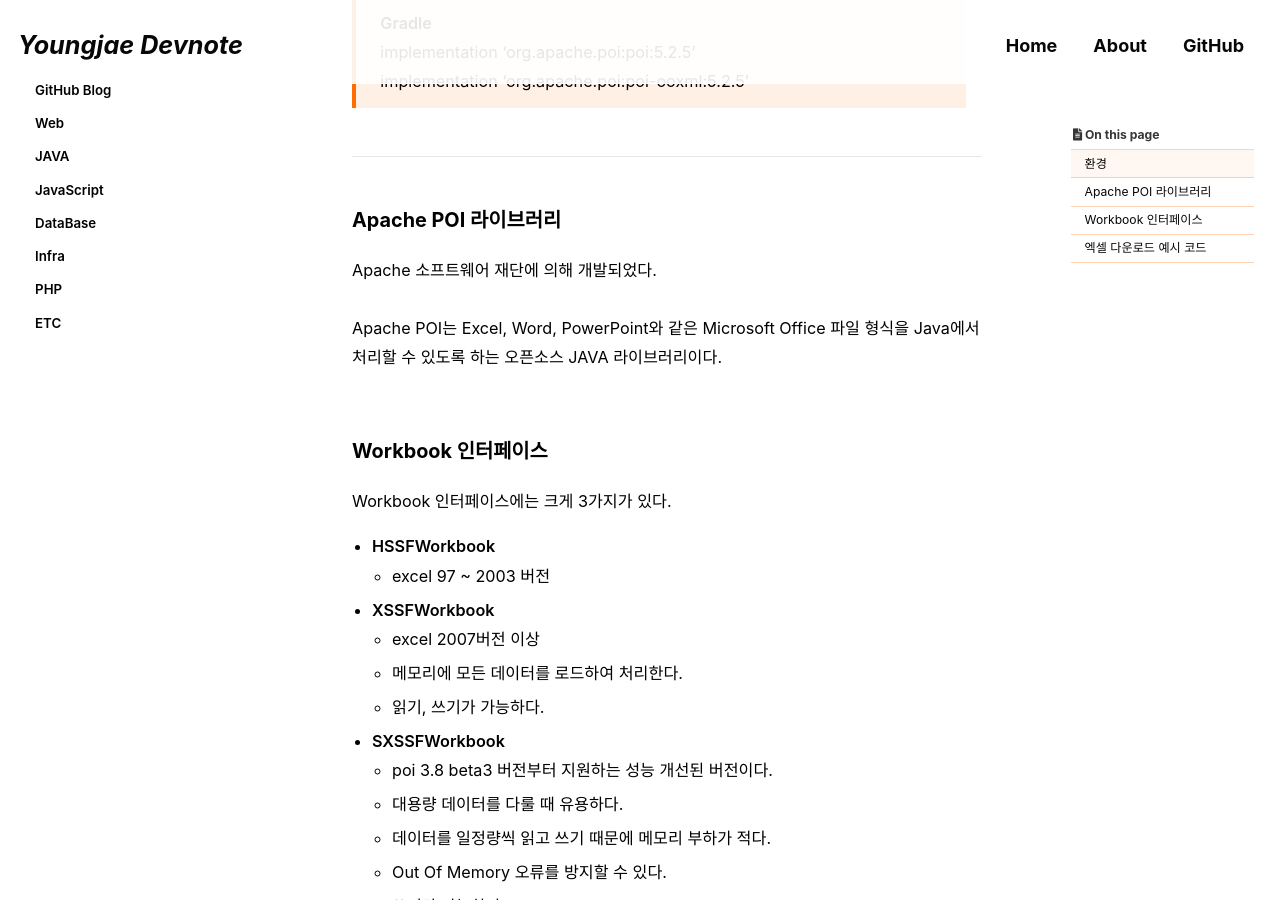
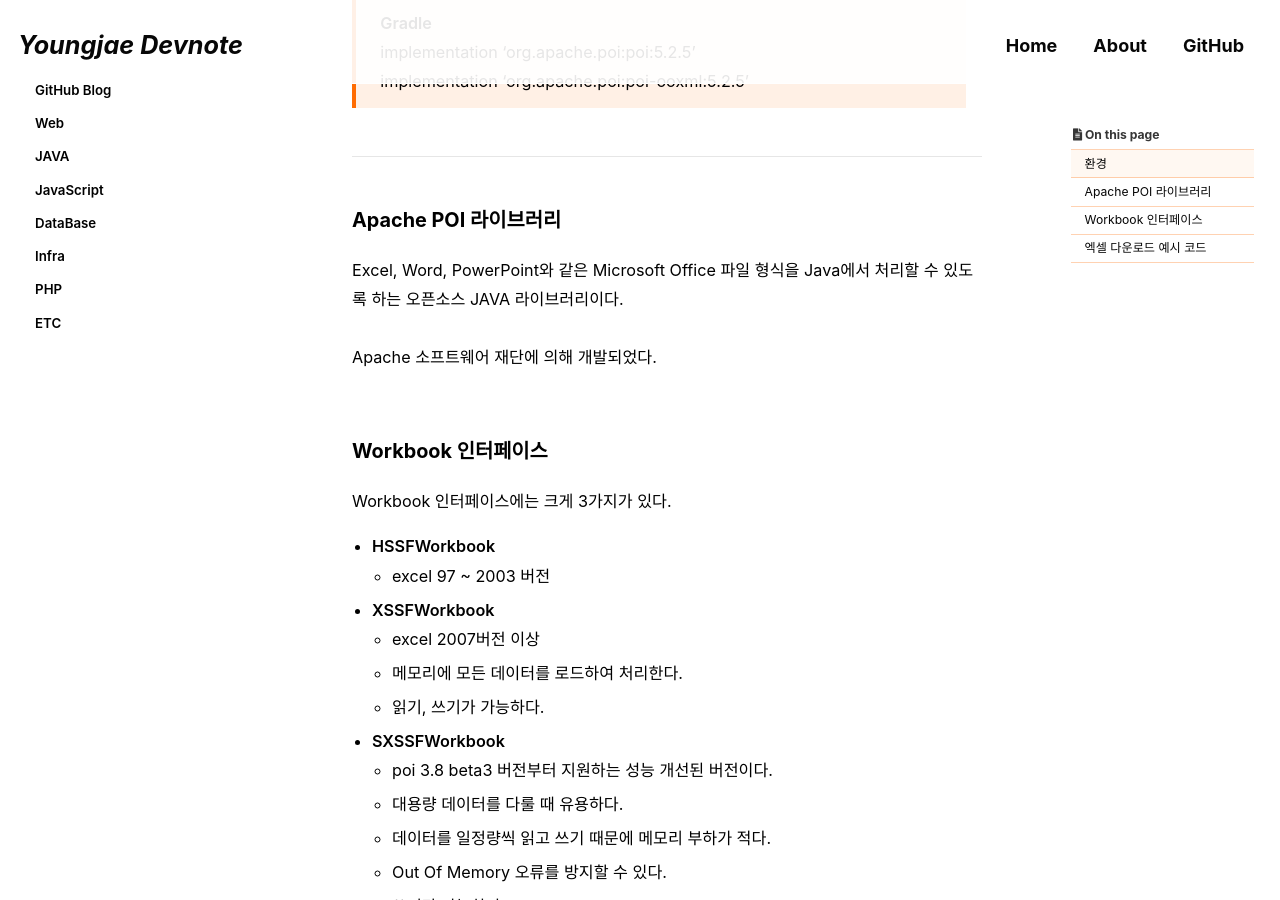
Before and after one commit to youngjae0401/develop_note, a Jekyll site: the page built from _posts/2024-01-05-apache-poi.md, in a window 1280 px wide and 900 px high, scrolled down 458 px. Built offline with Jekyll 4.4.1, drawn with Linux system fonts in a browser that asks for light colours; cached includes are drawn as plain includes; some web fonts are replaced; comment, search, counter and statistics services are not loaded.

Commit message:
post - "[JAVA] Apache POI 라이브러리를 사용해서 엑셀 다운로드하기(SXSSFWorkbook)" 수정

```diff
--- a/_posts/2024-01-05-apache-poi.md
+++ b/_posts/2024-01-05-apache-poi.md
@@ -31,8 +31,8 @@ last_modified_at: 2024-01-05
 * * *
 
 ### Apache POI 라이브러리
-Apache 소프트웨어 재단에 의해 개발되었다. <br><br>
-Apache POI는 Excel, Word, PowerPoint와 같은 Microsoft Office 파일 형식을 Java에서 처리할 수 있도록 하는 오픈소스 JAVA 라이브러리이다.
+Excel, Word, PowerPoint와 같은 Microsoft Office 파일 형식을 Java에서 처리할 수 있도록 하는 오픈소스 JAVA 라이브러리이다.<br><br>
+Apache 소프트웨어 재단에 의해 개발되었다.
 
 <br>
 
```
